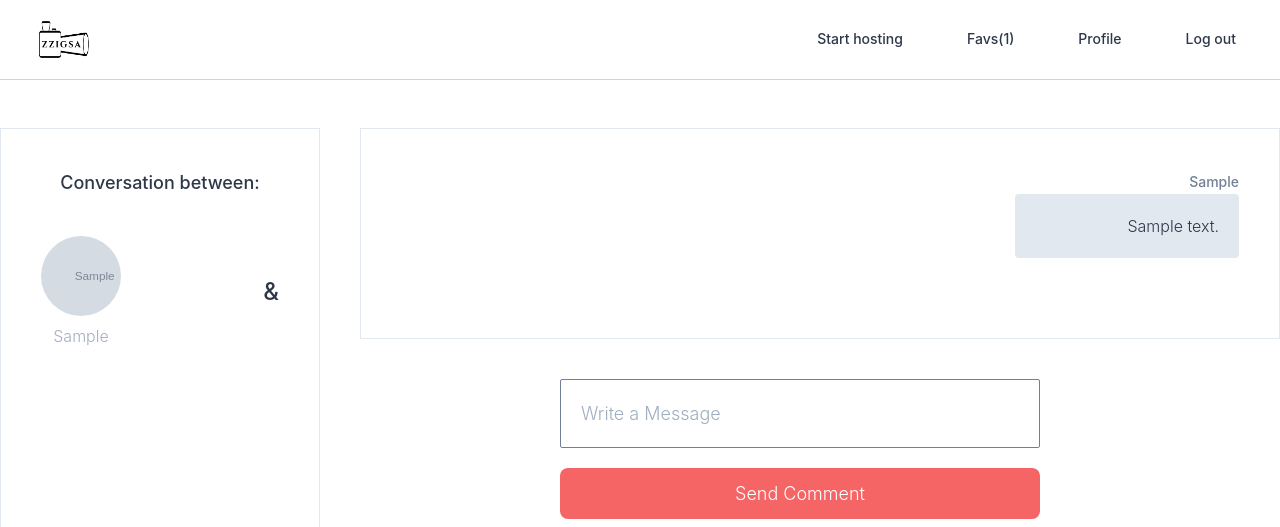
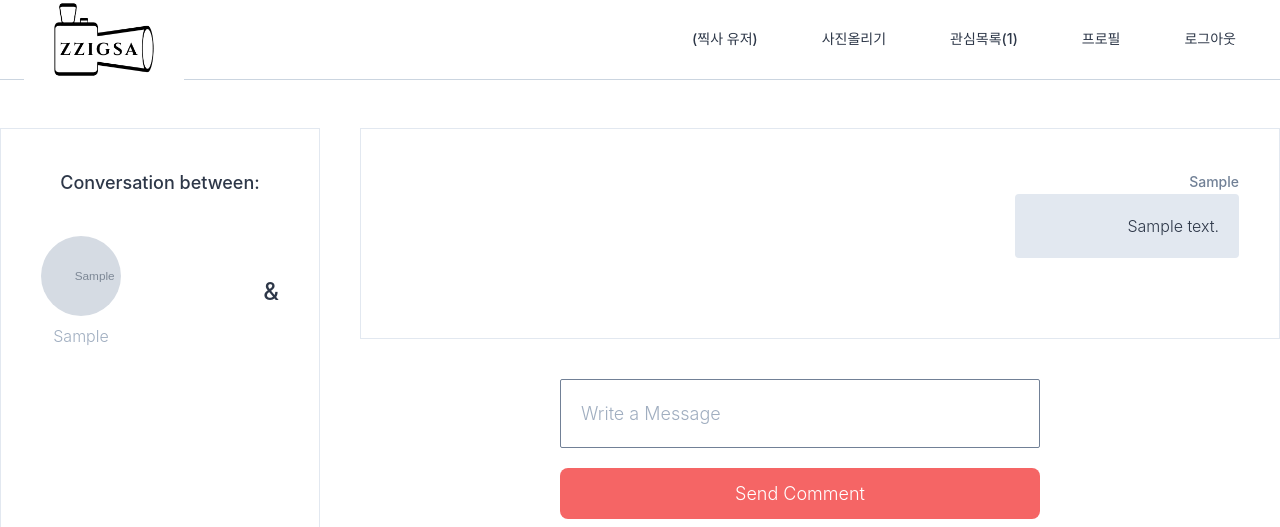
Before and after one commit to jeongahyun/airbnb-zzigsa, a Django app: page /conversations/1/ in a window 1280 px wide. Shown: the top 527 px of the page. Run offline with Django 3.2, Linux system fonts and the light colour scheme; a user stored in the database is signed in; tables that the repository leaves empty hold one stand-in row (values such as "Sample post"); grey boxes marked "Sample" are stand-in pictures; some libraries are stand-ins or nearby versions.

Commit message:
change nav

```diff
--- a/templates/base.html
+++ b/templates/base.html
@@ -17,13 +17,11 @@
     class="container max-w-full inset-0 flex items-center justify-between px-6 h-20 border-b border-gray-400 fixed bg-white">
     <div class="flex items-center w-1/3">
       <a href="{% url "core:home" %}" class="mr-6">
-        <img class="w-20" src="{% static 'img/logo.jpg' %}" />
+        <img class="w-40" src="{% static 'img/logo.jpg' %}" />
       </a>
       {% block search-bar %}
       <form method="get" action="{% url 'rooms:search' %}" class="w-9/12">
-        <input
-          class="search-box border px-5 w-full font-medium text-gray-900 placeholder-gray-600 py-3 rounded-sm w-64 shadow-md hover:shadow-lg focus:outline-none"
-          name="city" placeholder="Search By City" />
+
       </form>
       {% endblock search-bar %}
     </div>
--- a/templates/partials/nav.html
+++ b/templates/partials/nav.html
@@ -2,21 +2,21 @@
     {% if user.is_authenticated %}
     <li class="nav_link">
         <a href="{% url 'users:switch-hosting' %}">
-            {% if request.session.is_hosting %}
-            Stop hosting
+            {% if user.superhost %}
+            (찍사 유저)
             {% else %}
-            Start hosting
+            (일반 유저)
             {% endif %}
         </a>
     </li>
-    {% if request.session.is_hosting %}
-    <li class="nav_link"><a href="{% url 'rooms:create' %}">Create Room</a></li>
+    {% if user.superhost %}
+    <li class="nav_link"><a href="{% url 'rooms:create' %}">사진올리기</a></li>
     {% endif %}
-    <li class="nav_link"><a href="{% url 'lists:see-favs' %}">Favs({{user.list.rooms.count}})</a></li>
-    <li class="nav_link"><a href="{{user.get_absolute_url}}">Profile</a></li>
-    <li class="nav_link"><a href="{% url "users:logout" %}">Log out</a></li>
+    <li class="nav_link"><a href="{% url 'lists:see-favs' %}">관심목록({{user.list.rooms.count}})</a></li>
+    <li class="nav_link"><a href="{{user.get_absolute_url}}">프로필</a></li>
+    <li class="nav_link"><a href="{% url "users:logout" %}">로그아웃</a></li>
     {% else %}
-    <li class="nav_link"><a href="{% url "users:login" %}">Log in</a></li>
-    <li class="nav_link"><a href="{% url "users:signup" %}">Sign up</a></li>
+    <li class="nav_link"><a href="{% url "users:login" %}">로그인</a></li>
+    <li class="nav_link"><a href="{% url "users:signup" %}">회원가입</a></li>
     {% endif %}
 </ul>
```
Also changed, not shown: users/views.py (+7 -6 lines).
